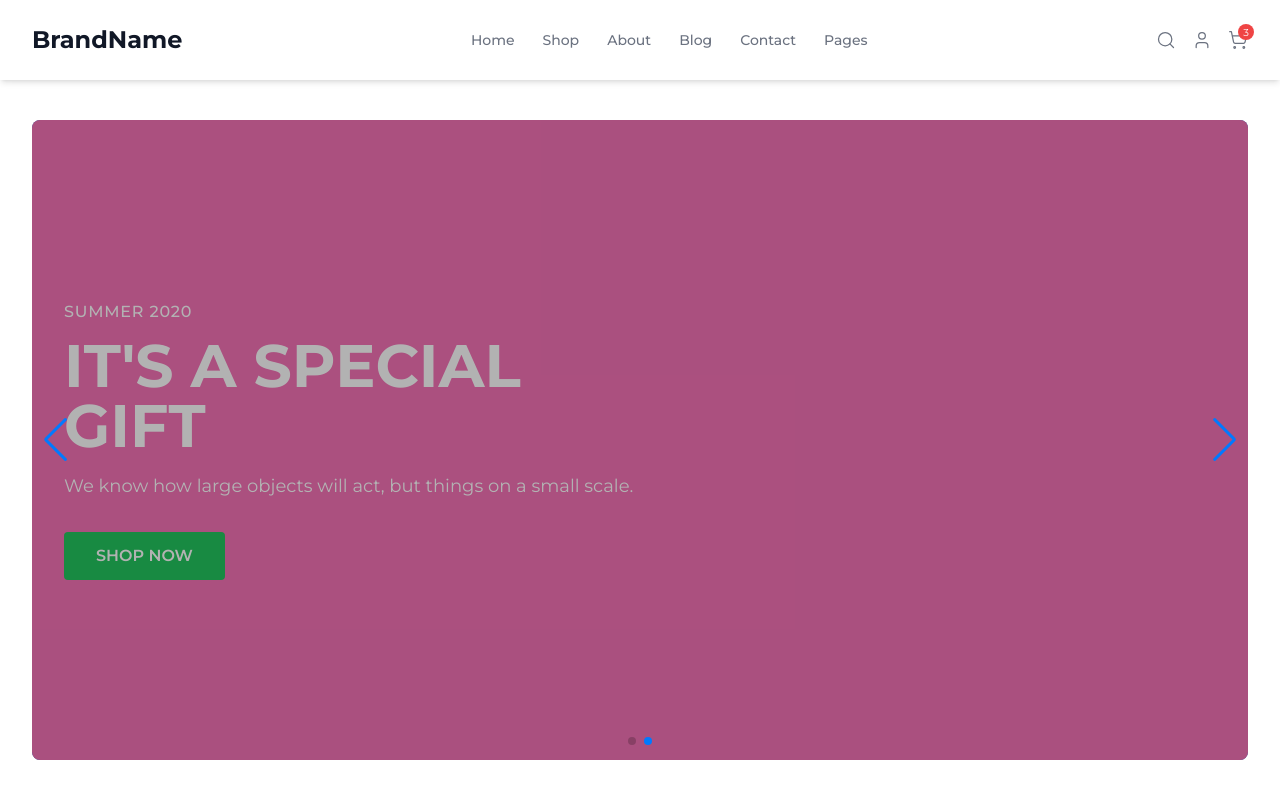
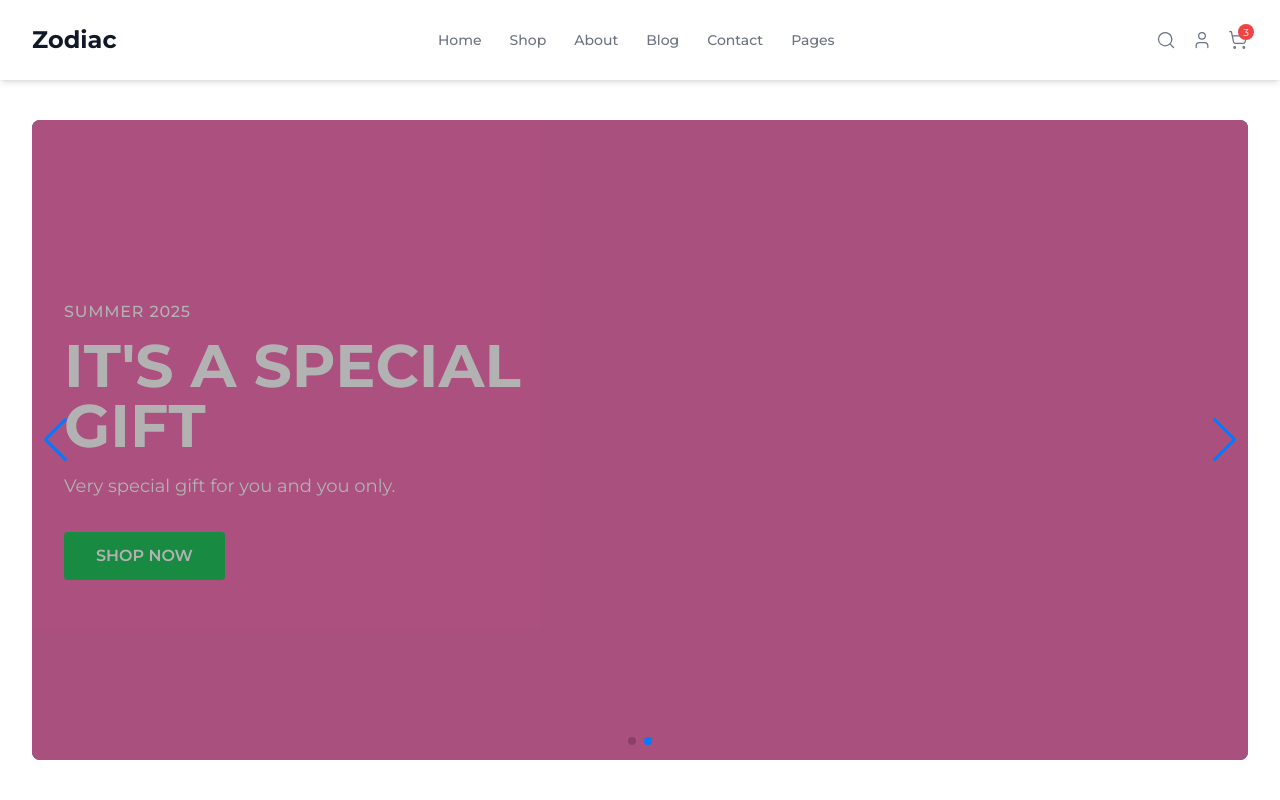
Before and after one commit to Zodiacbtw/zodiac, a React (Vite) app: page / in a window 1280 px wide. Shown: the top 800 px of the page. Built offline with nearby package versions, Linux system fonts and the light colour scheme; the HTML template or start-up script is replaced by a standard one.

Commit message:
frontend redisgned for more deatiled UI, import bugs fixed

```diff
--- a/package.json
+++ b/package.json
@@ -20,7 +20,8 @@
     "react-router-dom": "^5.3.4",
     "react-toastify": "^11.0.5",
     "redux": "^5.0.1",
-    "redux-thunk": "^3.1.0"
+    "redux-thunk": "^3.1.0",
+    "swiper": "^11.2.8"
   },
   "devDependencies": {
     "@eslint/js": "^9.25.0",
--- a/src/components/Slider.jsx
+++ b/src/components/Slider.jsx
@@ -13,9 +13,9 @@ const slidesData = [
   {
     id: 1,
     imagePlaceholder: 'bg-blue-500',
-    subtitle: 'SUMMER 2020',
+    subtitle: 'SUMMER 2025',
     title: 'NEW COLLECTION',
-    description: 'We know how large objects will act, but things on a small scale.',
+    description: 'Our new summer collection is ready and steady for you.',
     buttonText: 'SHOP NOW',
     buttonLink: '/shop',
     textAlign: 'text-left',
@@ -24,9 +24,9 @@ const slidesData = [
   {
     id: 2,
     imagePlaceholder: 'bg-pink-400',
-    subtitle: 'SUMMER 2020',
+    subtitle: 'SUMMER 2025',
     title: "IT'S A SPECIAL GIFT",
-    description: 'We know how large objects will act, but things on a small scale.',
+    description: 'Very special gift for you and you only.',
     buttonText: 'SHOP NOW',
     buttonLink: '/shop/special',
     textAlign: 'text-left',
--- a/src/layout/Header.jsx
+++ b/src/layout/Header.jsx
@@ -20,7 +20,7 @@ const Header = () => {
         <div className="flex items-center justify-between h-16 md:h-20">
           <div className="flex-shrink-0">
             <Link to="/" className="text-xl sm:text-2xl font-bold text-gray-900">
-              BrandName
+              Zodiac
             </Link>
           </div>
 
```
Also changed, not shown: 1 other file (tests, documents, lock files or other folders).
